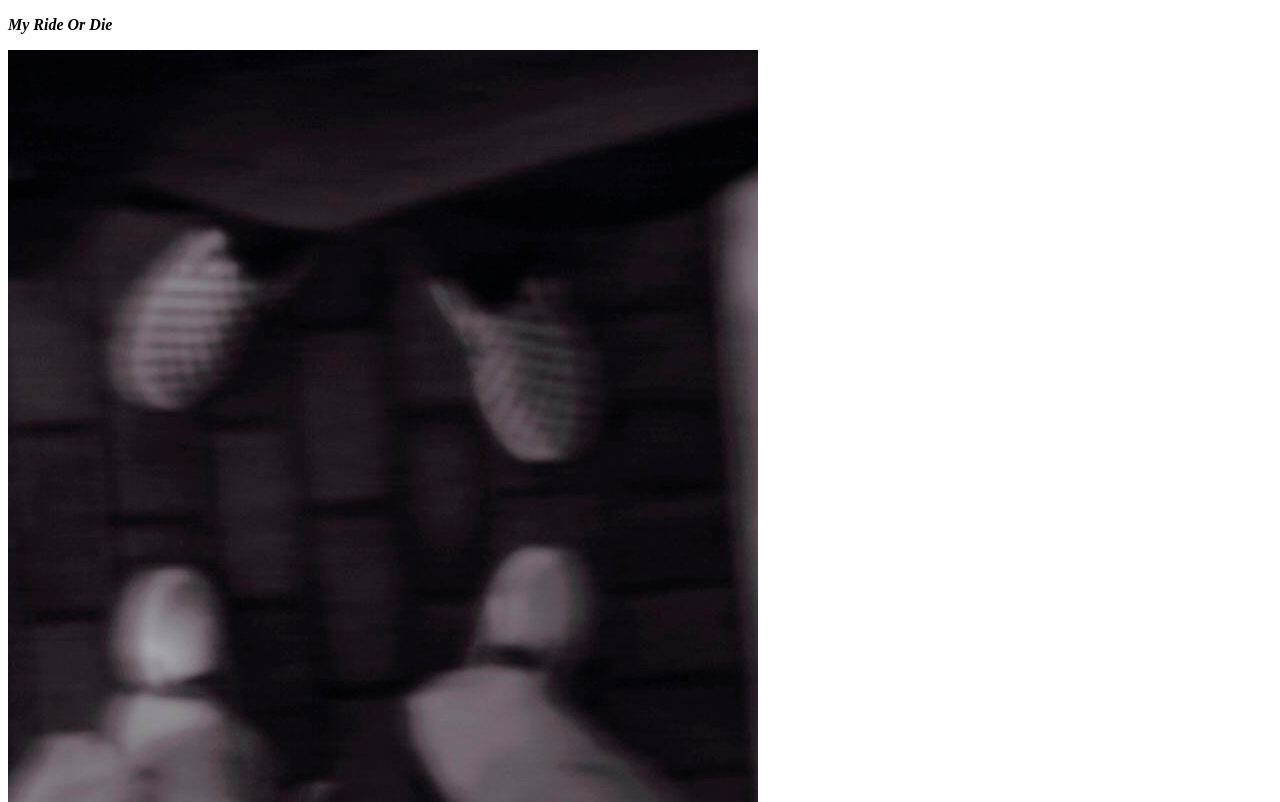
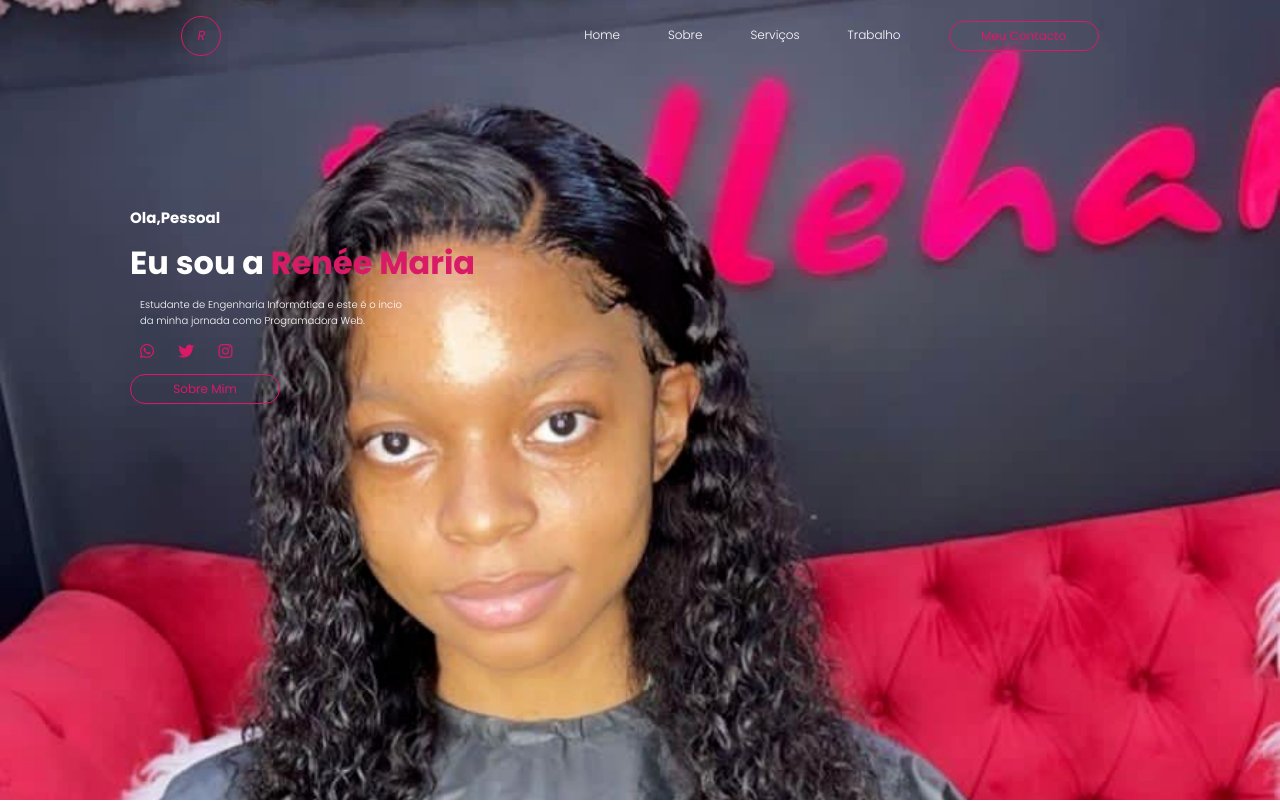
Before and after one commit to ReneeMaria/reneemaria.github.io, a plain HTML site: page index.html in a window 1280 px wide. Shown: the top 802 px of the page. Drawn offline with Linux system fonts and the light colour scheme.

Commit message:
Add files via upload

```diff
--- a/index.html
+++ b/index.html
@@ -3,22 +3,51 @@
 <head>
     <meta charset="UTF-8">
     <meta http-equiv="X-UA-Compatible" content="IE=edge">
-    <meta name="viewport" content="width= , initial-scale=1.0">
-    <title>Document</title>
+    <meta name="viewport" content="width=device-width, initial-scale=1.0">
+    <link rel="stylesheet" href="https://cdnjs.cloudflare.com/ajax/libs/font-awesome/6.1.0/css/all.min.css">
+    <link rel="stylesheet" type="text/css" href="style.css">
+    <title>Meu Portifolio</title>
 </head>
 <body>
+    <div class="background">
+        <header>
+            <div class="logo">
+                <i class="fa-thin fa-r"></i>
 
-    <p><em><b>My Ride Or Die</b></em></p>
-    <img src="imagem.png">
-    <h1>Sometimes me,Sometimes you & Always us
-        <hr>
-        <p> Meio cliche ne,mas sei la criei esse site so para descrever o amor que sinto por ti meu amorzin
-        Es mucho importate para mim cara, me irritas bwe tambem mas oque seria o amor se nao nao fosse assim
-        Quem diria que um dia ia me apaixonar por alguem de verdade,quem deria que ia encontrar o amor a amizade o companherismo a maluquice numa so pessoa es 10 in 1.
-        Quero que saibas que podes contar comigo sempre,independentemente de qualquer coisa me coracao e teu Bonito.
-         &#x1F913;
-        </p>
+            </div><!----logo-->
+            <div class="cabecalho-link">
+                <li>
+                    <a href="#">Home</a>
+                </li>
+                <li>
+                    <a href="#">Sobre</a>
+                </li>
+                <li>
+                    <a href="#">Serviços</a>
+                </li>
+                <li>
+                    <a href="#">Trabalho</a>
+                </li>
+                <button>Meu Contacto</button>
 
-    </h1>
+            </div>
+        </header>
+        <div class="container-text">
+            <div class="text">
+                <h3> Ola,Pessoal</h3>
+                <h1> Eu sou a <span> Renée  Maria </span></h1>
+                <p>Estudante de Engenharia Informática e este é o incio <br>  da minha jornada como Programadora Web.</p>
+                <div class="redes-sociais">
+                    <a href="#"><i class="fa-brands fa-whatsapp"></i></i></a>
+                    <a href="#"><i class="fa-brands fa-twitter"></i></i></i> </a>
+                    <a href="#"><i class="fa-brands fa-instagram"></i></i></a>
+                </div><!--redes-sociais-->
+               <button class="btn" >Sobre Mim</button>
+            </div>
+        </div>
+
+    </div><!---background-->
+
+
 </body>
 </html>
--- /dev/null
+++ b/style.css
@@ -0,0 +1,108 @@
+@import url('https://fonts.googleapis.com/css2?family=Poppins:ital,wght@0,100;0,200;0,300;0,400;0,500;0,600;0,700;0,800;0,900;1,100;1,200;1,300;1,400;1,500;1,600;1,700;1,800;1,900&family=Righteous&display=swap');
+
+*{
+    margin: 0;
+    padding: 0;
+    box-sizing: border-box;
+    text-decoration: none;
+    list-style: none;
+    font-family: "Poppins",sans-serif;
+
+
+}
+body
+{
+    overflow: hidden ;
+
+}
+.background{
+
+    background: linear-gradient(rgbaI(0,0,0.5),rgba(0,0,0.5));
+    background-image: url(background.png);
+    background-size: cover;
+    background-position: center ;
+    width: 100%;
+    height: 100vh;
+}
+header{
+  display: flex;
+  justify-content: space-around;
+  max-width: 100%;
+  align-items: center;
+  text-align: center;
+  padding-top:1em;
+
+}
+.cabecalho-link{
+    display: flex;
+    gap: 3em;
+    font-weight: 300;
+    cursor: pointer;
+}
+.cabecalho-link a {
+    color: #FFF;
+    font-size:12px;
+}
+.cabecalho-link a:hover{
+    color:#d91a66;
+    transition: 0.3s all ;
+
+}
+.logo{
+    height: 40px;
+    width: 40px;
+    background: transparent;
+    border: 1px solid #d91a66;
+    color: #d91a66;
+    border-radius: 50%;
+    display: inline-flex;
+    align-items: center;
+    justify-content: center;
+    font-size: 13px;
+    cursor: pointer;
+}
+button{
+    color: #d91a66;
+    background: transparent;
+    border: solid 1px #d91a66;
+    padding: 5px;
+    border-radius:15px ;
+    font-size: 12px;
+    width: 150px;
+    cursor: pointer;
+
+}
+button:hover{
+    background-color: #d91a66;
+    color: #FFF;
+    transition: 0.5s;
+}
+.container-text{
+padding: 150px 0 0 130px;
+}
+.text h3{
+    color: #FFF;
+    font-size: 15px;
+}
+.text h1{
+    color: #FFF;
+    margin-top: 10px;
+}
+.text span{
+    color: #d91a66;
+}
+.text p{
+    color: #FFF;
+    font-size: 10px;
+    font-weight: 300;
+    margin: 10px;
+
+}
+.redes-sociais a{
+ color: #d91a66;
+ padding: 10px;
+ margin-top: 5px;
+}
+.btn{
+ margin-top: 10px;
+}
```
Also changed, not shown: background.png (added).
